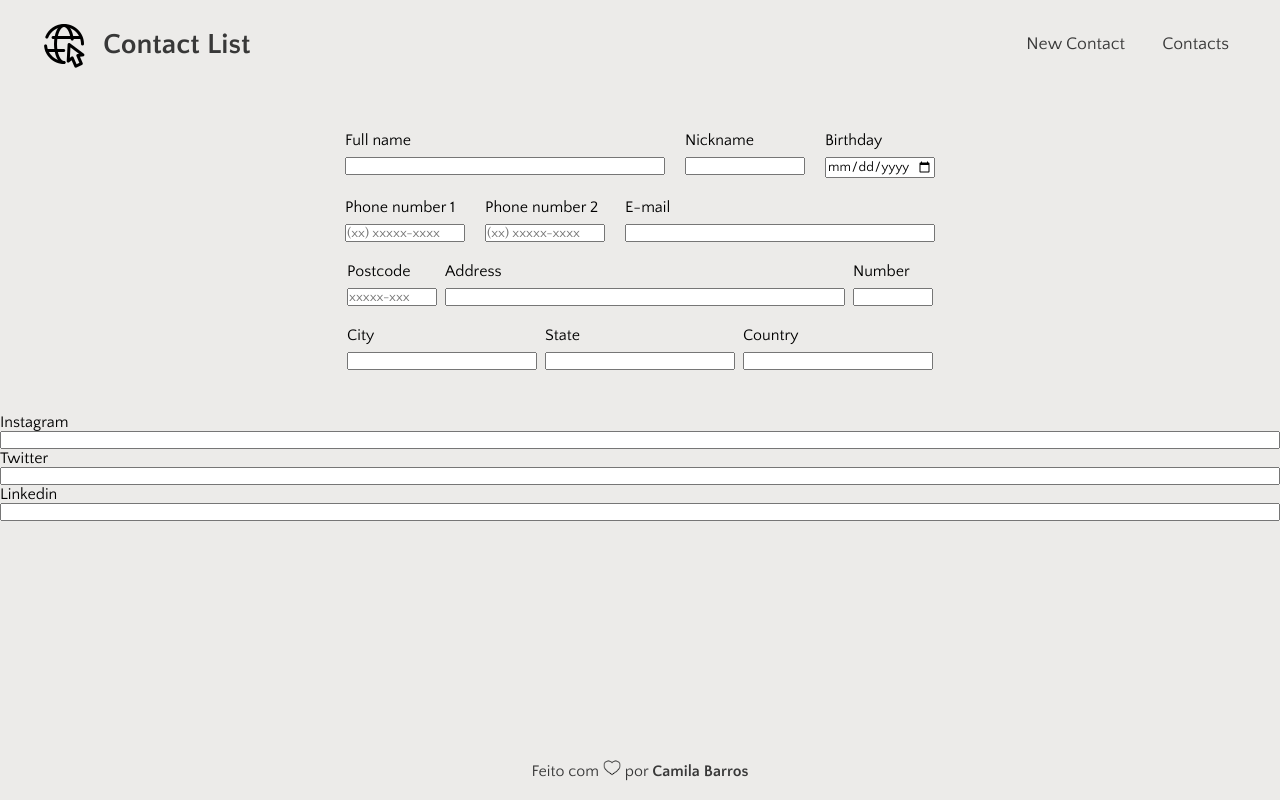
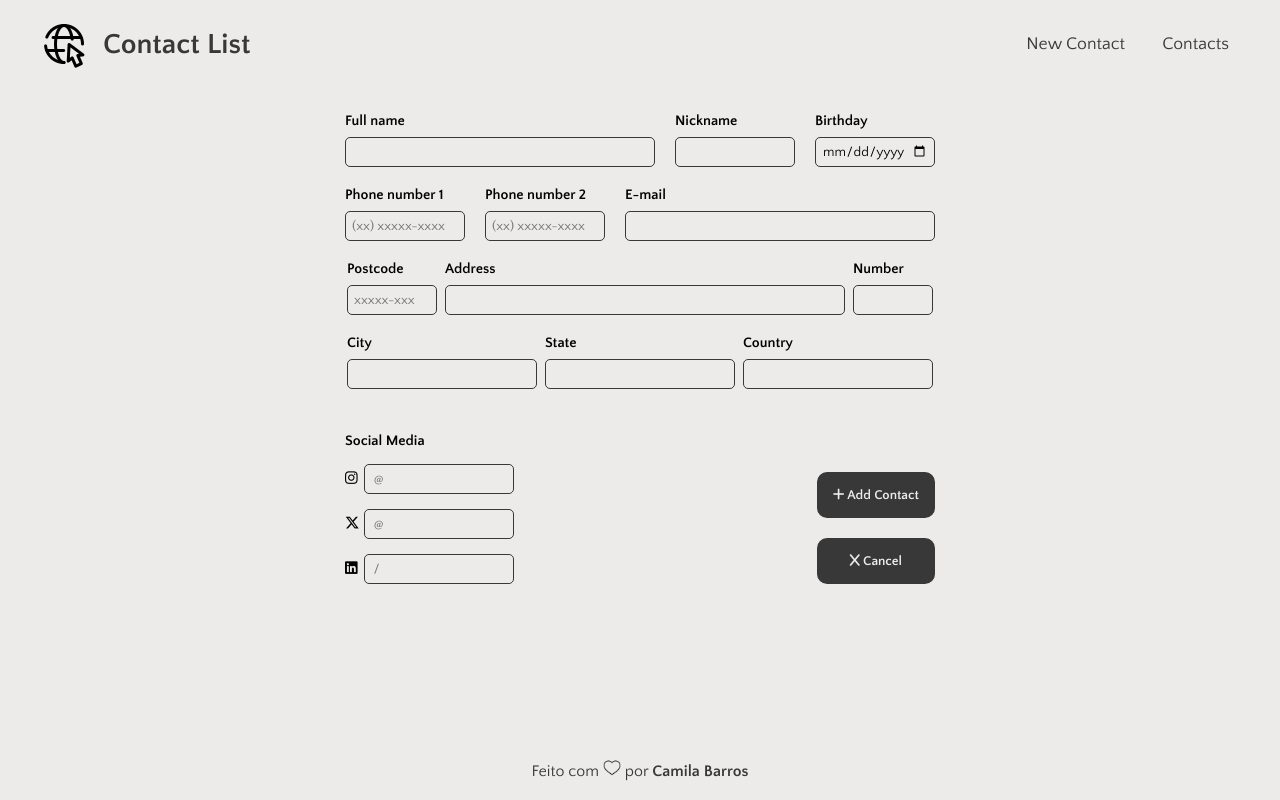
Before and after one commit to barroscamila/contact-list, a plain HTML site: page index.html in a window 1280 px wide. Drawn offline with Linux system fonts and the light colour scheme.

Commit message:
html and css update

```diff
--- a/index.html
+++ b/index.html
@@ -6,6 +6,9 @@
     <title>Contact List</title>
     <link rel="shortcut icon" href="img/favicon.ico" type="image/x-icon">
     <link rel="stylesheet" href="style.css">
+    <link href='https://unpkg.com/css.gg@2.0.0/icons/css/instagram.css' rel='stylesheet'>
+    <link href='https://unpkg.com/css.gg@2.0.0/icons/css/twitter.css' rel='stylesheet'>
+    <script src="https://kit.fontawesome.com/8a00166ec8.js" crossorigin="anonymous"></script>
 </head>
 <body>
       <div class="container">
@@ -21,7 +24,7 @@
         </header>
 
         <section class="main-content">
-            <div class="basicInfo">
+            <div class="first-grid">
                 <div class="name">
                     <div class="fullname">
                         <label for="fullname">Full name</label>
@@ -84,13 +87,27 @@
                 </div>
             </div>
 
-            <div class="socialmediaInfo">
-                <label for="instagram">Instagram</label>
-                <input type="text" name="instagram" id="instagram">
-                <label for="twitter">Twitter</label>
-                <input type="text" name="twitter" id="twitter">
-                <label for="linkedin">Linkedin</label>
-                <input type="text" name="linkedin" id="linkedin">
+            <div class="second-grid">
+                <div class="social-media">
+                    <p>Social Media</p>
+                    <div class="instagram">
+                        <label for="instagram"><i class="fa-brands fa-instagram icon"></i></label>
+                        <input type="text" name="instagram" id="instagram" placeholder=" @ ">
+                    </div>
+                    <div class="x-twitter">
+                        <label for="x-twitter"><i class="fa-brands fa-x-twitter icon"></i></label>
+                        <input type="text" name="x-twitter" id="x-twitter" placeholder=" @ ">
+                    </div>
+                    <div class="linkedin">
+                        <label for="linkedin"><i class="fa-brands fa-linkedin icon"></i></label>
+                        <input type="text" name="linkedin" id="linkedin" placeholder=" / ">
+                    </div>
+                </div>
+
+                <div class="addCancelBtn">
+                        <button><i class="fa-solid fa-plus"></i>  Add Contact</button>
+                        <button><i class="fa-solid fa-x"></i>  Cancel</button>
+                </div>
             </div>
         </section>
 
--- a/style.css
+++ b/style.css
@@ -12,6 +12,17 @@
     background-color: #ecebe9;
     display: flex;
     flex-direction: column;
+    flex-wrap: wrap;
+
+}
+
+.container input {
+    background-color: transparent;
+    height: 30px;
+    padding: 6px;
+    text-align: left;
+    border-radius: 5px;
+    border: 1.5px solid #383838;
 }
 
 .header {
@@ -76,9 +87,10 @@
     grid-template-rows: 1fr 1fr;
     grid-template-areas: "basicInfo"
     "socialmediaInfo";
+    justify-content: center;
 }
 
-.basicInfo {
+.first-grid {
     grid-area: basicInfo;
     display: flex;
     flex-direction: column;
@@ -86,6 +98,8 @@
     justify-content: center;
     gap: 20px;
     min-width: 550px;
+    font-weight: 700;
+    font-size: 0.9em;
 }
 
 .name {
@@ -96,7 +110,7 @@
 .fullname {
     display: flex;
     flex-direction: column;
-    width: 320px;
+    width: 310px;
     gap: 8px;
 }
 
@@ -110,7 +124,7 @@
 .birthday {
     display: flex;
     flex-direction: column;
-    width: 110px;
+    width: 120px;
     gap: 8px;
 }
 
@@ -203,10 +217,55 @@
 }
 
 
-.socialmediaInfo {
+.second-grid {
     grid-area: socialmediaInfo;
+    width: 590px;
+    display: flex;
+    align-items: center;
+    justify-content: space-between;
+    align-self: flex-start;
+    padding-top: 20px;
+    font-weight: 700;
+    font-size: 0.9em;
+}
+
+.social-media {
     display: flex;
     flex-direction: column;
+    gap: 15px;
+}
+
+.icon {
+    width: 15px;
+}
+
+.social-media input {
+    width: 150px;
+}
+
+.addCancelBtn {
+    display: flex;
+    flex-direction: column;
+    align-self: flex-end;
+    gap: 20px;
+}
+
+.addCancelBtn button {
+    background-color: #383838;
+    border: 1.5px solid transparent;
+    color: #ecebe9;
+    padding: 15px;
+    border-radius: 10px;
+    font-weight: 700;
+    font-weight: 1.2em;
+    cursor: pointer;
+    transition: 0.8s;
+}
+
+.addCancelBtn button:hover {
+    background-color: transparent;
+    border-color: #383838;
+    color: #383838;
 }
 
 
```
